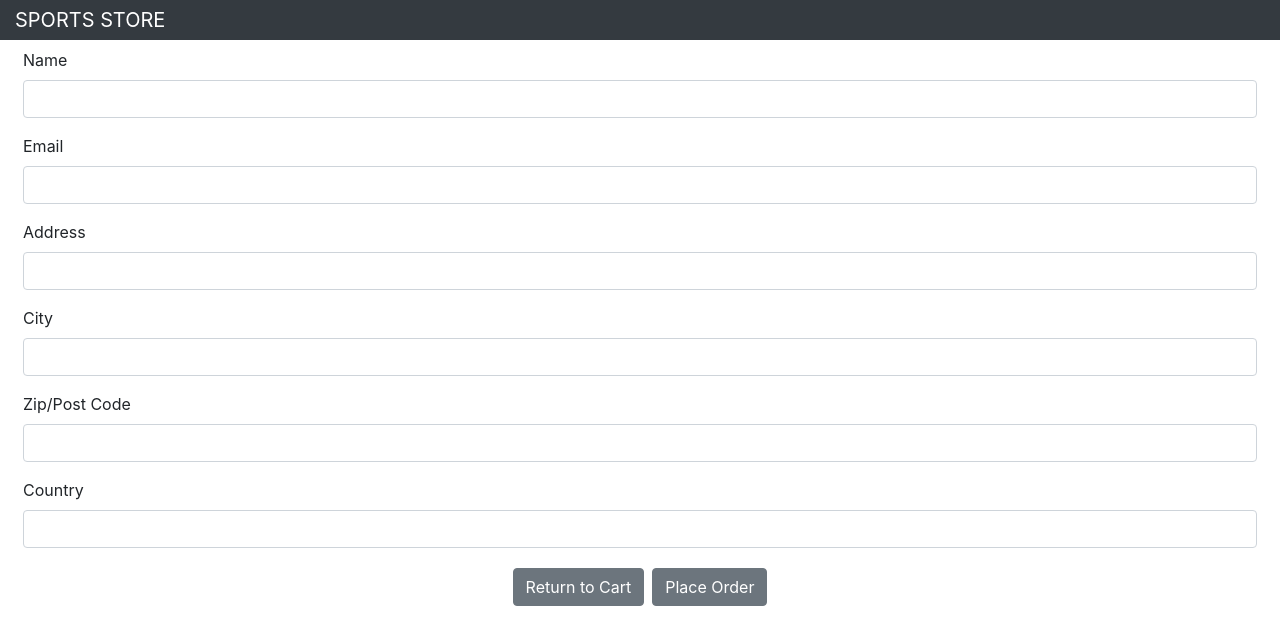
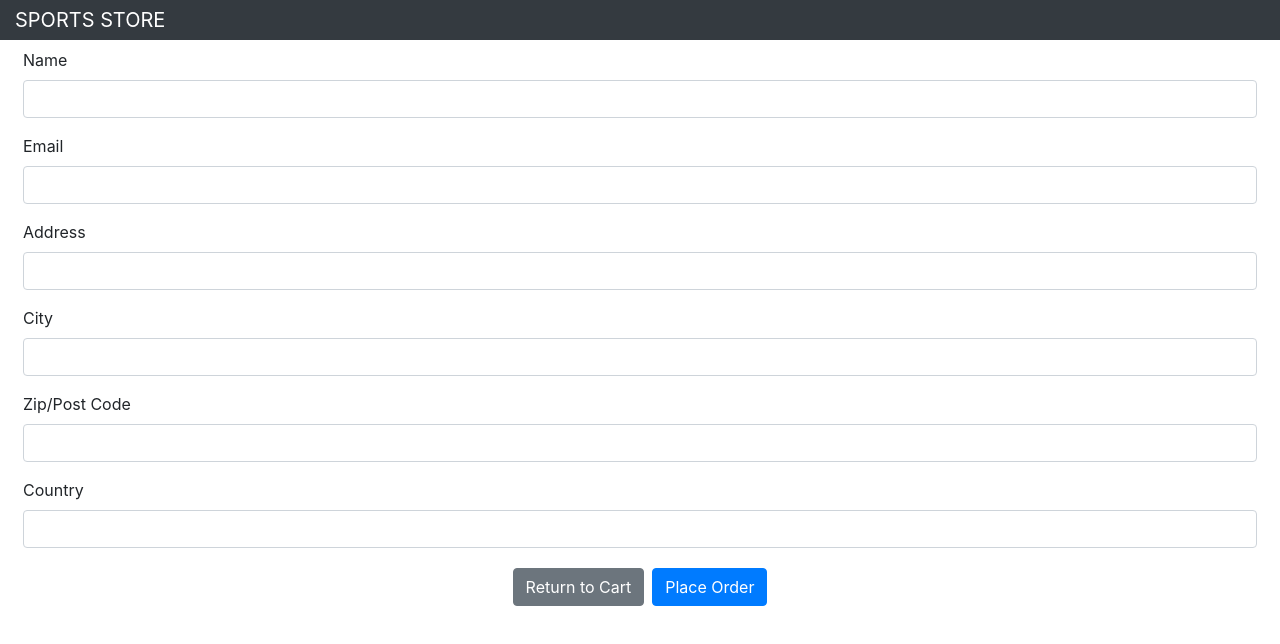
Before and after one commit to pagas/react_pro_16_sports_storm, a React (Create React App) app: page /shop/checkout in a window 1280 px wide. Shown: the top 644 px of the page. Built offline with nearby package versions, Linux system fonts and the light colour scheme; no server answers.

Commit message:
fix checkout button colour and cancel redirect

```diff
--- a/src/shop/Checkout.js
+++ b/src/shop/Checkout.js
@@ -27,7 +27,7 @@ export class Checkout extends Component {
     };
 
     handleCancel = () => {
-        this.props.history.push('/shop/thanks');
+        this.props.history.push('/shop/cart');
     };
 
     render() {
--- a/src/shop/forms/ValidatedForm.js
+++ b/src/shop/forms/ValidatedForm.js
@@ -52,7 +52,7 @@ export class ValidatedForm extends Component {
                 <button className="btn btn-secondary m-1" onClick={this.props.cancelCallback}>
                     {this.props.cancelText || "Cancel"}
                 </button>
-                <button className="btn btn-secondary m-1" onClick={this.handleSubmit}>
+                <button className="btn btn-primary m-1" onClick={this.handleSubmit}>
                     {this.props.submitText || "Submit"}
                 </button>
             </div>
```
